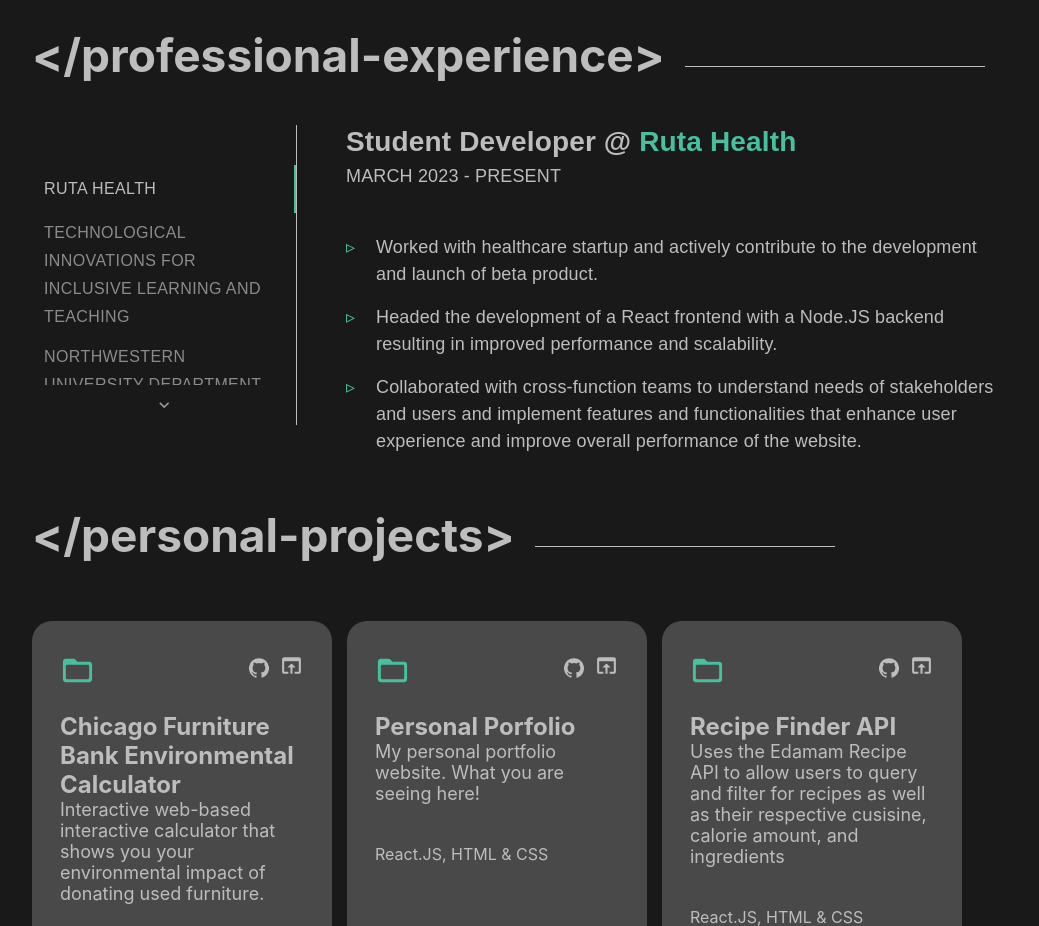
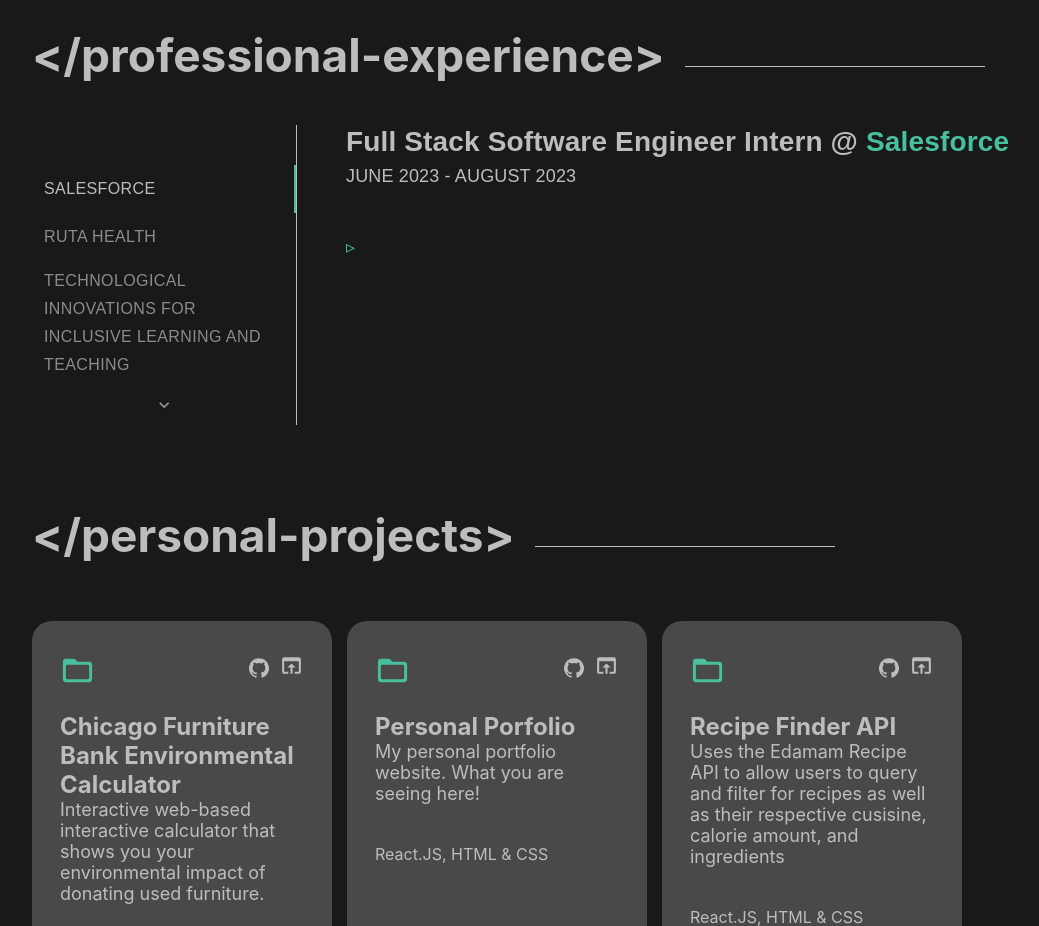
Before and after one commit to ethanpaneraa/Ethan, a React (Create React App) app: page / in a window 1280 px wide. Shown: the part 3980-4906 px from the top of the page, without its empty margins (160-1199 px from the left). Built offline with nearby package versions, Linux system fonts and the light colour scheme.

Commit message:
adding salesforce

```diff
--- a/src/components/allMyWork.js
+++ b/src/components/allMyWork.js
@@ -83,13 +83,21 @@
 
   const experienceItems = {
 
+    "Salesforce": {
+      jobTitle: "Full Stack Software Engineer Intern @",
+      duration: "JUNE 2023 - AUGUST 2023",
+      desc: [
+        ""
+      ],
+    },
+
     "Ruta Health": {
       jobTitle: "Student Developer @",
       duration: "MARCH 2023 - PRESENT",
       desc: [
-        "Worked with healthcare startup and actively contribute to the development and launch of beta product.",
-        "Headed the development of a React frontend with a Node.JS backend resulting in improved performance and scalability.",
-        "Collaborated with cross-function teams to understand needs of stakeholders and users and implement features and functionalities that enhance user experience and improve overall performance of the website."
+        "Selected into a cohort of 60 out of 2000 applicants into Salesforce FTL Program, an intensive 10-week internship focusing on full stack development including: front-end, back-end, testing, design, and deployment",
+        "Led, planed, and developed within a team of 3 a 4-week MVP in an Agile setting using React.js, Node.js, Express.js, and PostgresSQL to create a Telemedicine application for immigrants to the United States.",
+        "Performed and led daily standups and weekly sprints, wrote, and assigned user stories in backlog which allowed team to accomplish MVP and include 3 stretch features in final product."
       ]
 
     },
```
Also changed, not shown: 8 other files (tests, documents, lock files or other folders).
